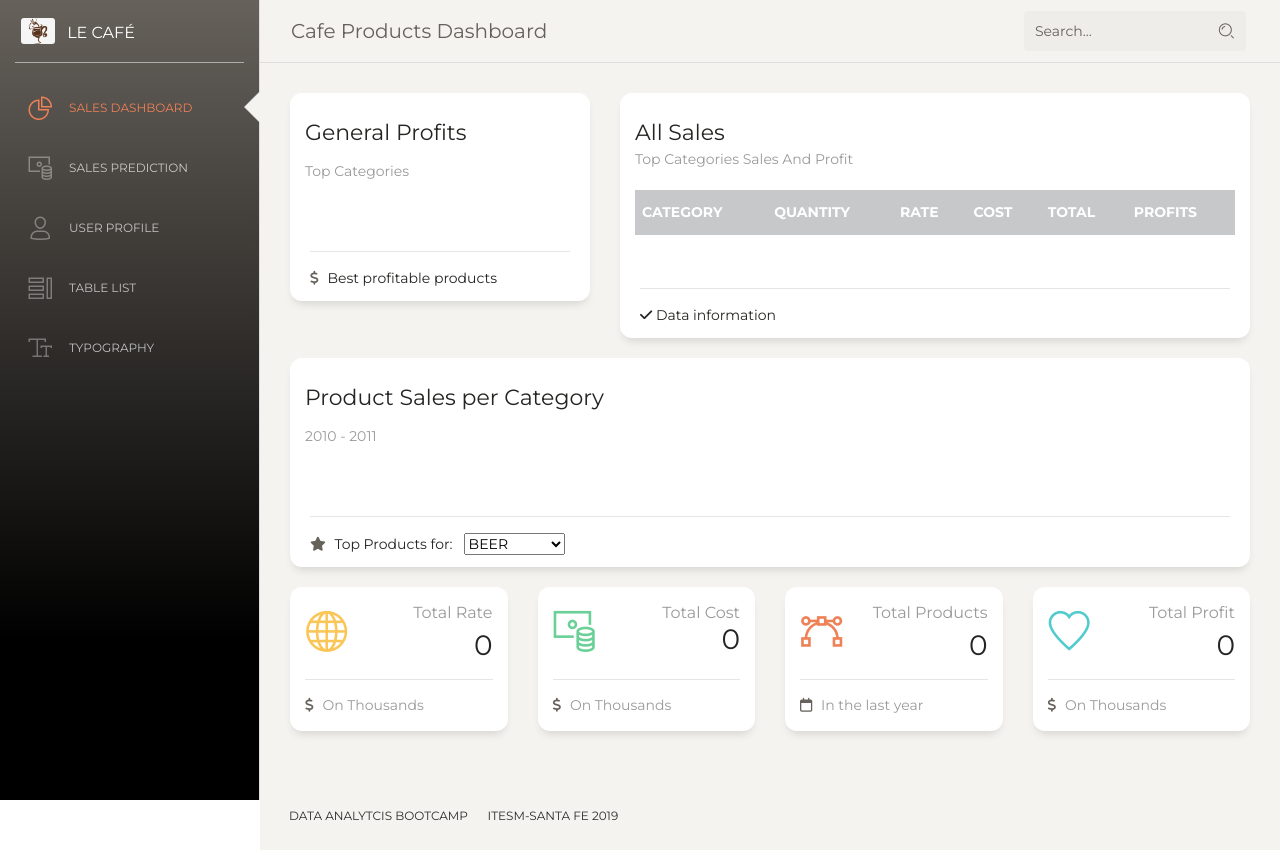
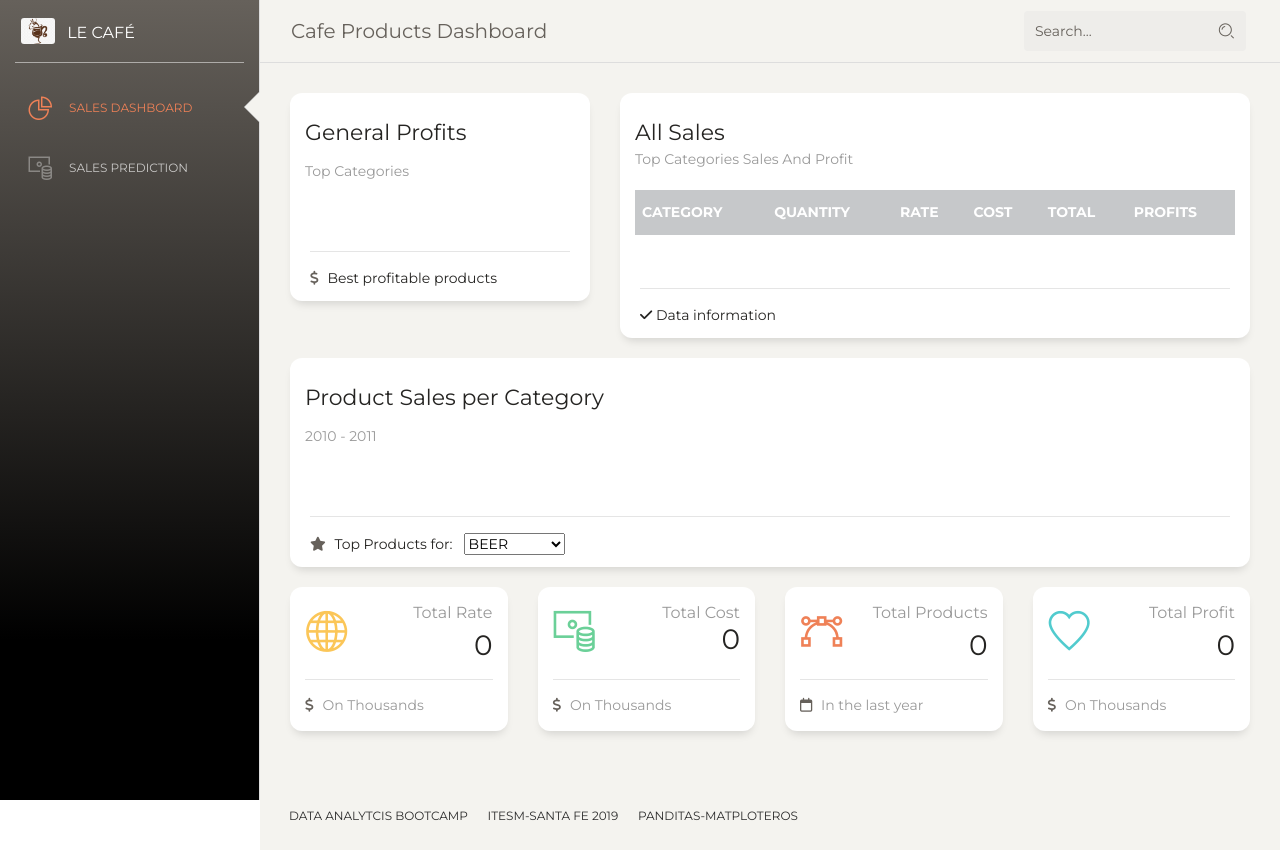
Before and after one commit to hekutoru-dev/ML-FinalProject, a Flask app: page /dsales in a window 1280 px wide. Run offline with Flask 2, Linux system fonts and the light colour scheme; data comes from the database, SQL or seed files in the repository; lists and menus that the app fills with data are empty; some libraries are stand-ins or nearby versions.

Commit message:
modified performance on dashboard_sales

```diff
--- a/HTML/templates/dashboard_sales.html
+++ b/HTML/templates/dashboard_sales.html
@@ -54,33 +54,15 @@
             <!-- SIDE LIST MENU -->
             <ul class="nav">
               <li class="active ">
-                <a href="./dashboard.html">
+                <a href="#">
                   <i class="nc-icon nc-chart-pie-36"></i>
                   <p>Sales Dashboard</p>
                 </a>
               </li>
               <li>
-                <a href="./notifications.html">
+                <a href="./sales_predictions.html">
                   <i class="nc-icon nc-money-coins"></i>
                   <p>Sales Prediction</p>
-                </a>
-              </li>
-              <li>
-                <a href="./user.html">
-                  <i class="nc-icon nc-single-02"></i>
-                  <p>User Profile</p>
-                </a>
-              </li>
-              <li>
-                <a href="./tables.html">
-                  <i class="nc-icon nc-tile-56"></i>
-                  <p>Table List</p>
-                </a>
-              </li>
-              <li>
-                <a href="./typography.html">
-                  <i class="nc-icon nc-caps-small"></i>
-                  <p>Typography</p>
                 </a>
               </li>
             </ul>
@@ -372,6 +354,9 @@
                     <li>
                       <a target="_blank">ITESM-Santa Fe 2019</a>
                     </li>
+                    <li>
+                      <a target="_blank">Panditas-Matploteros</a>
+                    </li>
                   </ul>
                 </nav>
 
```
Also changed, not shown: 1 other file.
